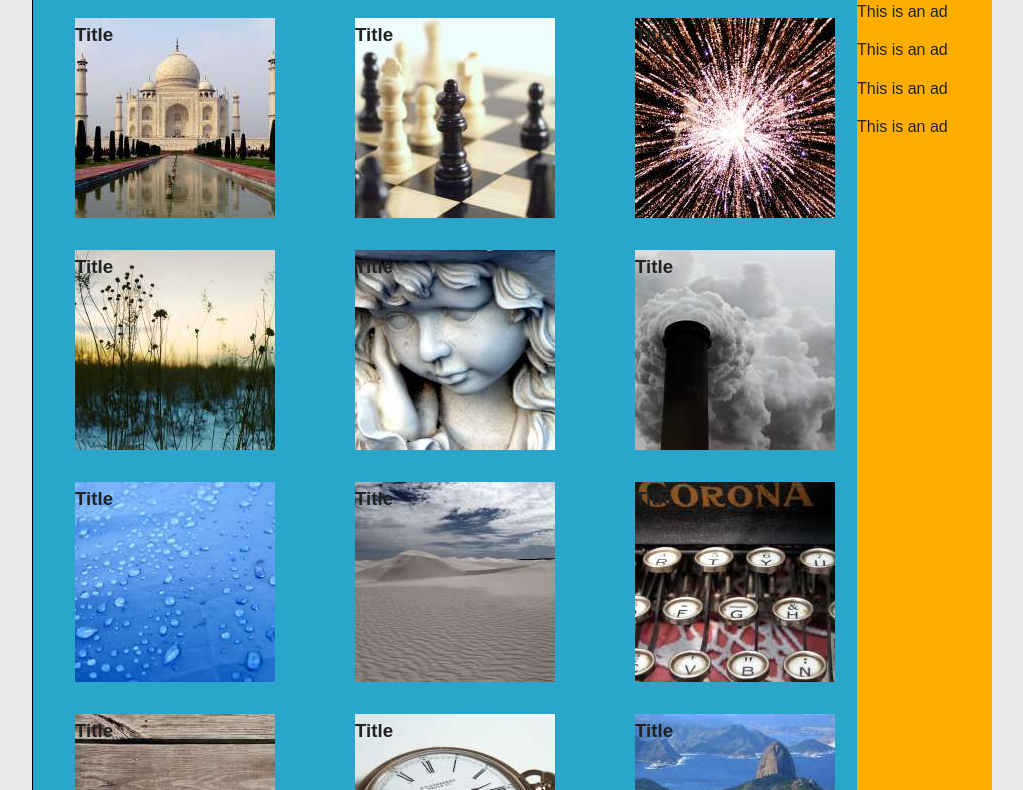
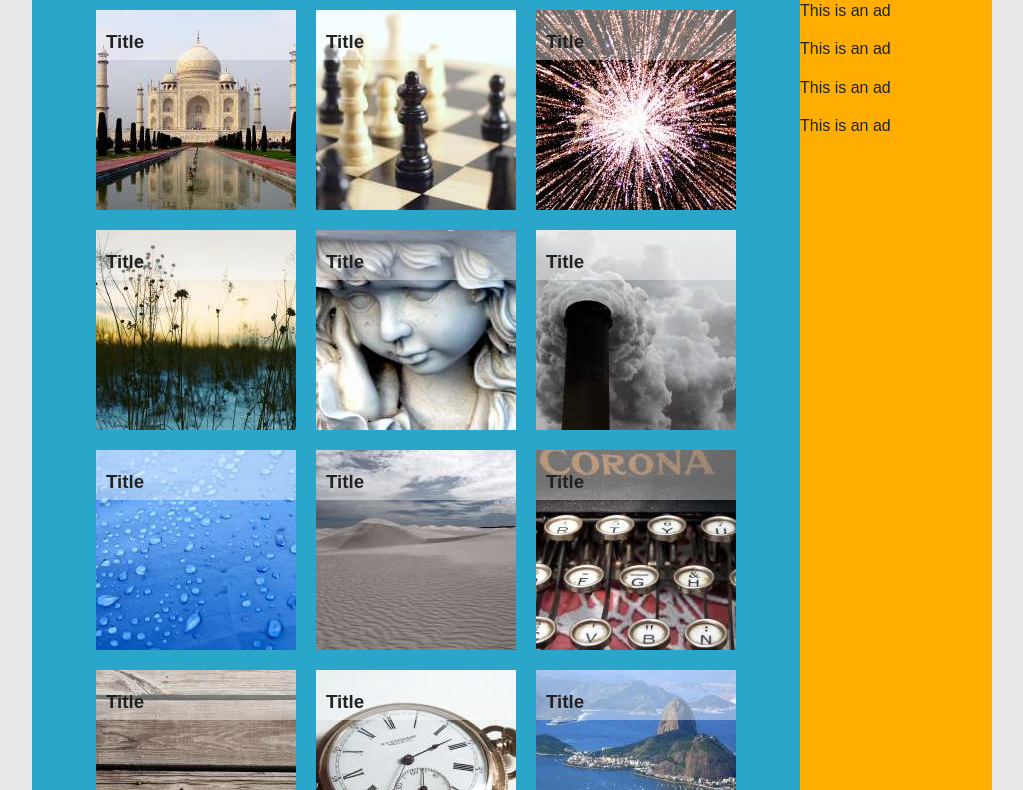
Before and after one commit to kristihu/kouluhommat-master, a plain HTML site: page index.html in a window 1280 px wide. Shown: the part 116-906 px from the top of the page, without its empty margins (128-1151 px from the left). Drawn offline with Linux system fonts and the light colour scheme.

Commit message:
Add files via upload

```diff
--- a/css/main.css
+++ b/css/main.css
@@ -58,8 +58,6 @@
 
 .primary-color {
     background-color: #2ba6cb;
-    border: 1px solid black;
-    padding-left: 1px;
 }
 
 .secondary-color {
@@ -107,10 +105,21 @@
    Media Queries
    ========================================================================== */
 
+header, main, aside{
+    width: 100%;
+}
+
 @media only screen and (min-width: 35em) {
     body {
         max-width: 60em;
         margin: auto;
+    }
+    main{
+        width: 80%;
+
+    }
+    aside{
+        width:20%;
     }
 
 }
@@ -233,44 +242,40 @@
         page-break-after: avoid;
     }
 }
-.flex-container{
-    display: flex;
+figure {
 
-    flex-wrap: wrap;
-    justify-content: flex-start;
-    padding-right: 1px;
+    margin: 10px;
+    position: relative;
 
+
+}
+figcaption{
+    box-sizing: border-box;
+    background-color: rgba(255,255,255,0.4);
+    position: absolute;
+    top: 0;
+    width: 100%;
+    padding-left: 10px;
+    height: 25%;
+
+}
+h3 {
 
 
 
 }
 
-figure {
-    position:relative;
-
+ul{
+    padding: 0;
+    list-style-type: none;
+    display: flex;
+    flex-wrap: wrap;
+    justify-content: center;
 }
-h3 {
-    position: absolute;
-    background: rgba(255.255.255.0.4);
-    top: -15px;
-}
-
-ul{
-    padding: 1px;
-    list-style: none;
-}
-
-@media only screen and (min-width: 940px) {
 
 
 
-.default {
-    float:right;
-    width: 135px;
-    height: 963px;
-    position: relative;
-    top: -963px;
-
-
+body{
+    display: flex;
+    flex-wrap: wrap;
 }
-}
```
